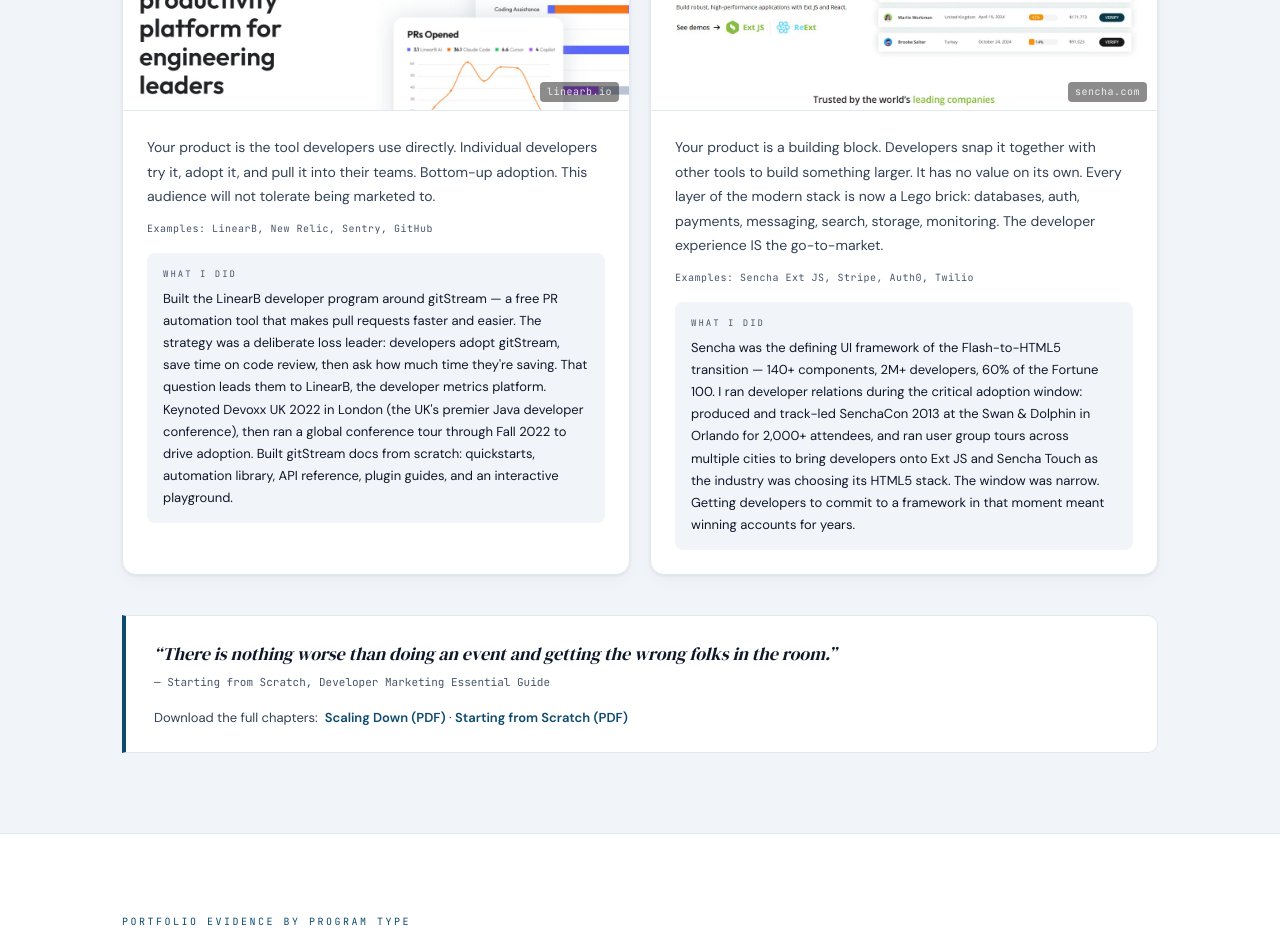
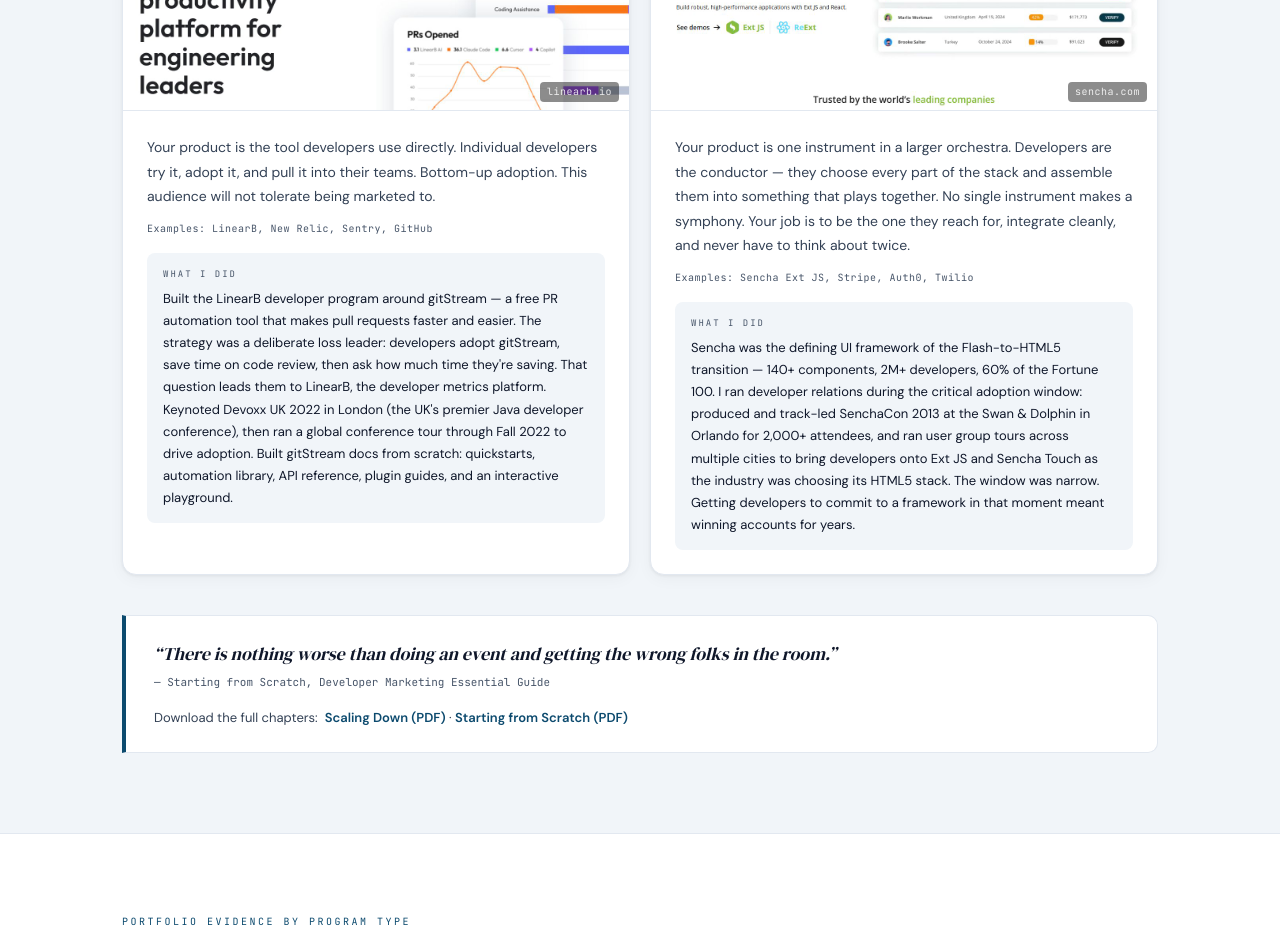
Before and after one commit to lkilpatrick/lkilpatrick_com, a Next.js app: page /impact in a window 1280 px wide. Shown: the part 1480-2412 px from the top of the page. Built offline with nearby package versions, Linux system fonts and the light colour scheme.

Commit message:
copy: rewrite Lego Brick card description with orchestra/symphony metaphor

```diff
--- a/app/components/ImpactHub.tsx
+++ b/app/components/ImpactHub.tsx
@@ -283,7 +283,7 @@
                 <span className="ih-card-screenshot-label">sencha.com</span>
               </a>
               <div className="ih-four-body">
-                <p className="ih-four-desc">Your product is a building block. Developers snap it together with other tools to build something larger. It has no value on its own. Every layer of the modern stack is now a Lego brick: databases, auth, payments, messaging, search, storage, monitoring. The developer experience IS the go-to-market.</p>
+                <p className="ih-four-desc">Your product is one instrument in a larger orchestra. Developers are the conductor — they choose every part of the stack and assemble them into something that plays together. No single instrument makes a symphony. Your job is to be the one they reach for, integrate cleanly, and never have to think about twice.</p>
                 <div className="ih-four-examples">Examples: Sencha Ext JS, Stripe, Auth0, Twilio</div>
                 <div className="ih-four-experience">
                   <div className="ih-four-exp-label">What I did</div>
```
